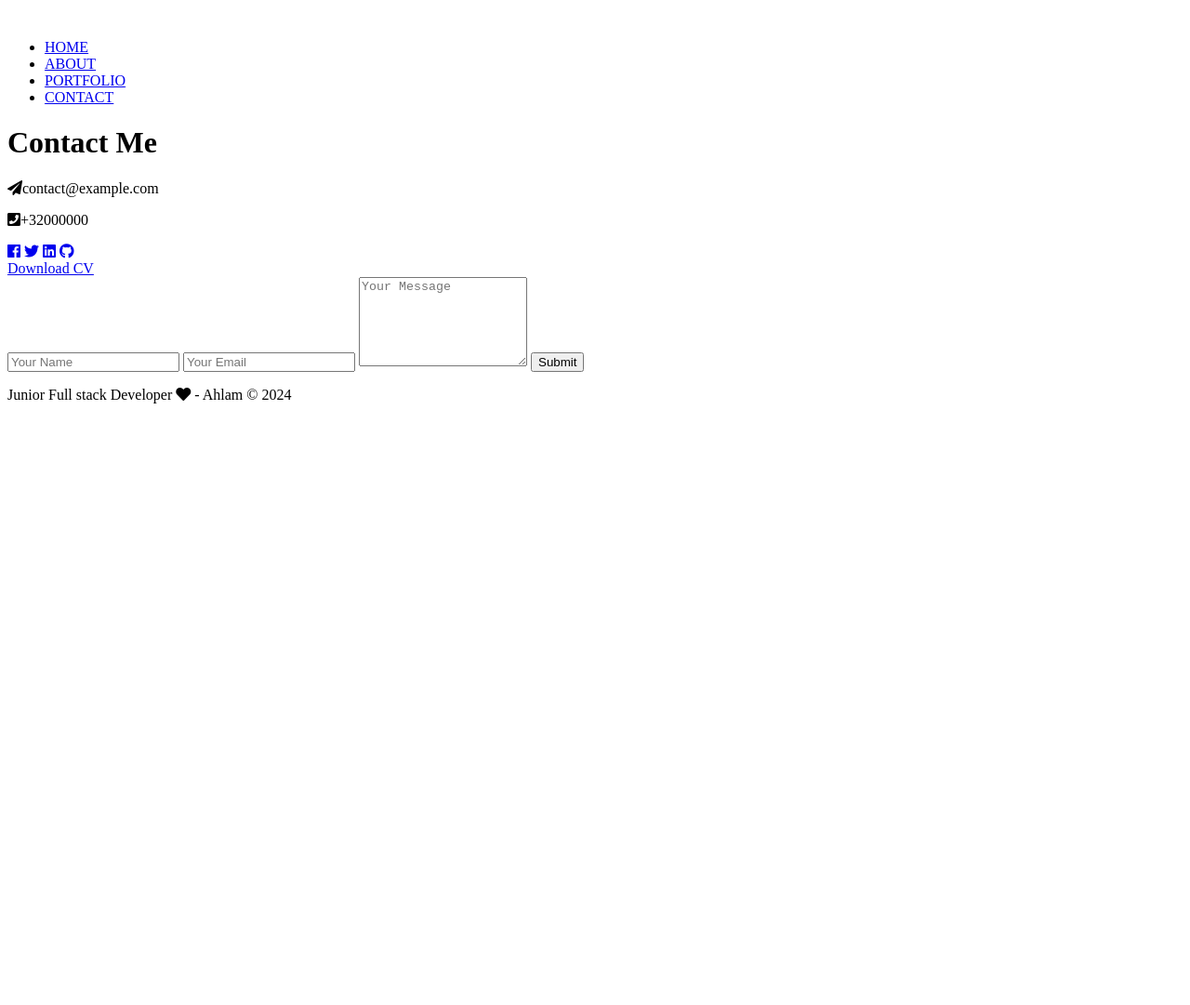
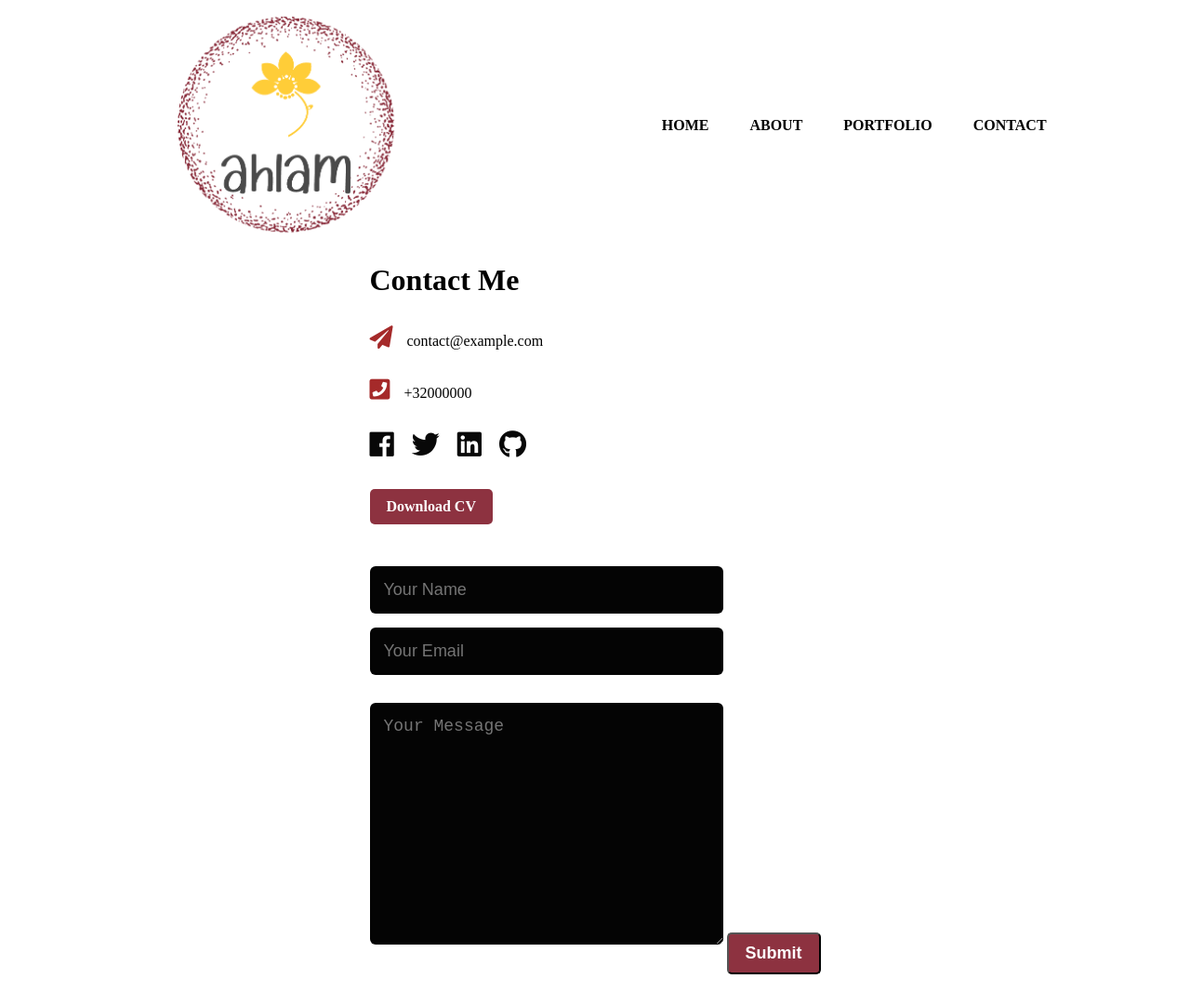
Before and after one commit to ahlamboudali/Portfolio, a website: page pages/contact-page.html in a window 1280 px wide. Shown: the top 1081 px of the page at 93% size. Before the commit the page ends 800 px from the top, so only its background shows below. Drawn offline with Linux system fonts and the light colour scheme; the site is published under a folder, as on GitHub Pages, so addresses that start at the root find nothing.

Commit message:
fix-links

```diff
--- a/pages/contact-page.html
+++ b/pages/contact-page.html
@@ -5,14 +5,14 @@
   <meta charset="UTF-8" />
   <meta name="viewport" content="width=device-width, initial-scale=1.0" />
   <title>Document</title>
-  <link rel="stylesheet" href="/styles/contact-style.css" />
+  <link rel="stylesheet" href="../styles/contact-style.css" />
   <link rel="stylesheet" href="https://use.fontawesome.com/releases/v5.0.7/css/all.css" />
 </head>
 
 <body>
   <div class>
     <nav class="navbr">
-      <img src="/img/logo3.png" alt="" class="logo" />
+      <img src="../img/logo3.png" alt="" class="logo" />
       <ul>
         <li><a href="../index.html">HOME</a></li>
         <li><a href="./about-page.html">ABOUT</a></li>
```
